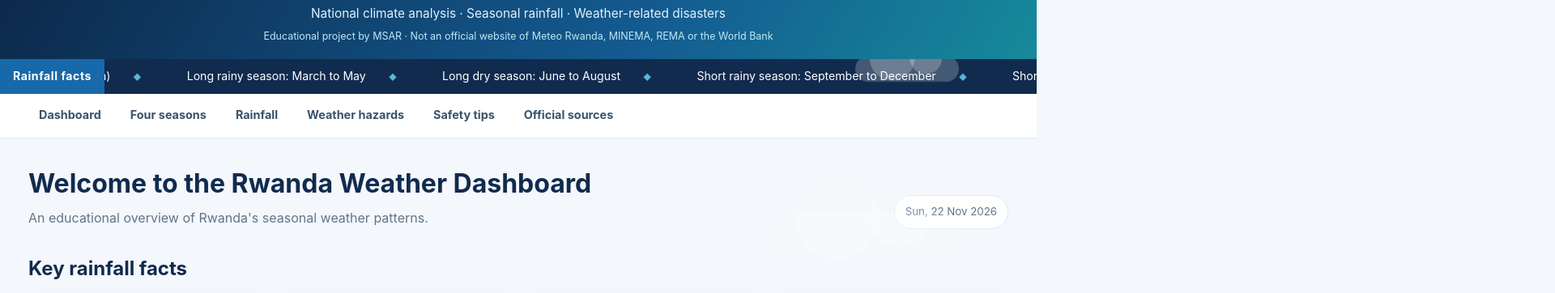
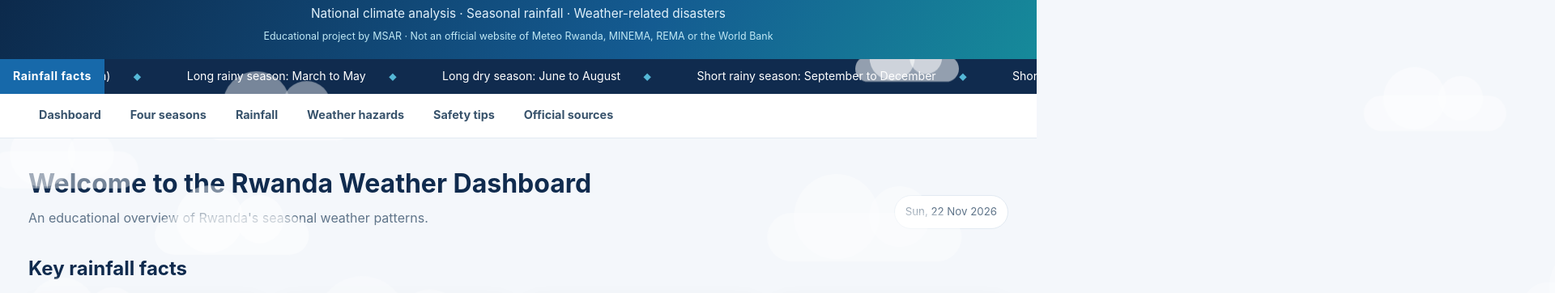
Before and after one commit to 4D09763n/rwanda-seasons-dashboard, a plain HTML site: page index.html in a window 1280 px wide. Shown: the part 191-553 px from the top of the page at 81% size, 1920 px wide, since content can reach past the window. Drawn offline with Linux system fonts and the light colour scheme.

Commit message:
Add more moving clouds

```diff
--- a/index.html
+++ b/index.html
@@ -209,6 +209,28 @@
   @media (prefers-reduced-motion: reduce) { .cloud { animation: none; left: 12%; } }
 </style>
 <div class="sky" aria-hidden="true"><span class="cloud c1"></span><span class="cloud c2"></span><span class="cloud c3"></span></div>
+  <!-- MORE CLOUDS -->
+<style>
+  .sky .cloud { background: rgba(255,255,255,.55); }
+</style>
+<script>
+  (function () {
+    var sky = document.querySelector(".sky");
+    if (!sky) { return; }
+    if (window.matchMedia && window.matchMedia("(prefers-reduced-motion: reduce)").matches) { return; }
+    for (var i = 0; i < 10; i++) {
+      var c = document.createElement("span");
+      c.className = "cloud";
+      var duration = 30 + Math.random() * 60;            // 30 to 90 seconds
+      c.style.top = (4 + Math.random() * 76) + "%";      // different heights
+      c.style.scale = (0.6 + Math.random() * 1.1).toFixed(2);   // different sizes
+      c.style.opacity = (0.45 + Math.random() * 0.5).toFixed(2);
+      c.style.animationDuration = duration.toFixed(0) + "s";
+      c.style.animationDelay = "-" + (Math.random() * duration).toFixed(0) + "s";  // start spread out
+      sky.appendChild(c);
+    }
+  })();
+</script>
   <header class="topbar" id="home">
     <div class="institution-logos"><img class="msar-mark" src="msar-logo-transparent.png" alt="MSAR Maths and Stats Students Rwanda logo"></div>
     <div class="brand-title">
```
